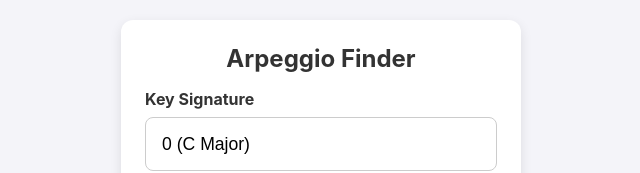
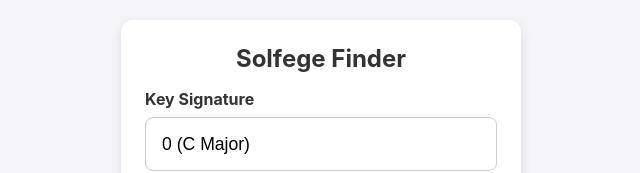
Before and after one commit to mikee819/solfege-finder, a plain HTML site: page index.html in a window 1280 px wide. Shown: the top 173 px of the page, without its empty margins (319-959 px from the left). Drawn offline with Linux system fonts and the light colour scheme.

Commit message:
Change the heading to read "Solfege Finder"

```diff
--- a/index.html
+++ b/index.html
@@ -88,7 +88,7 @@
 </head>
 <body>
   <div class="card">
-    <h1>Arpeggio Finder</h1>
+    <h1>Solfege Finder</h1>
 
     <label for="keySig">Key Signature</label>
     <select id="keySig">
```
